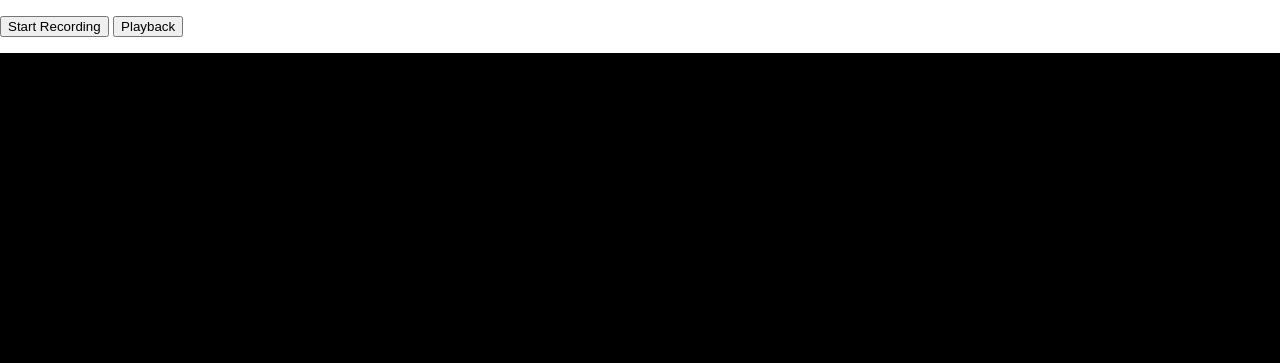
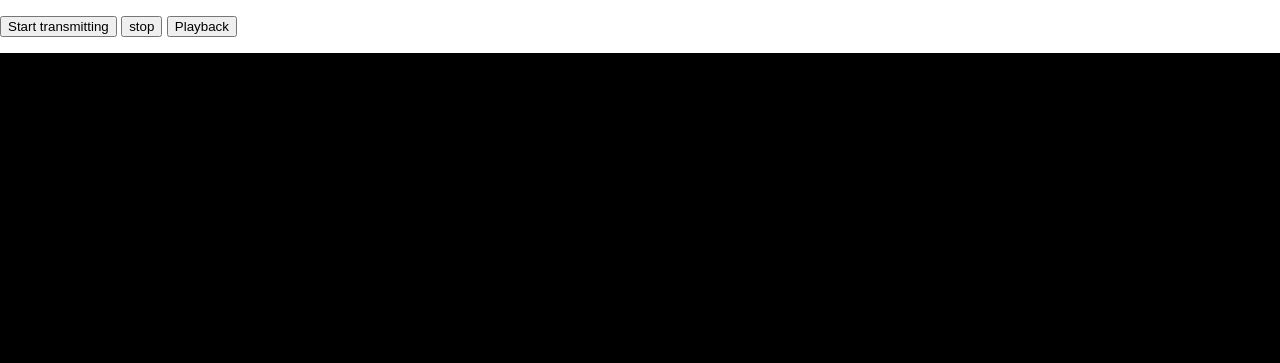
Before and after one commit to jurajpetrik/callMe, a website: page index.html in a window 1280 px wide. Shown: the top 363 px of the page. Drawn offline with nearby package versions, Linux system fonts and the light colour scheme; no server answers.

Commit message:
added stop button

```diff
--- a/index.html
+++ b/index.html
@@ -8,7 +8,8 @@
 <body>
 
 <p id="controls">
-    <button id="start_button">Start Recording</button>
+    <button id="start_button">Start transmitting</button>
+    <button id="stop_button">stop</button>
     <button id="playback_button">Playback</button>
 <audio id="audioPlayback" autoplay>
 </audio>
```
